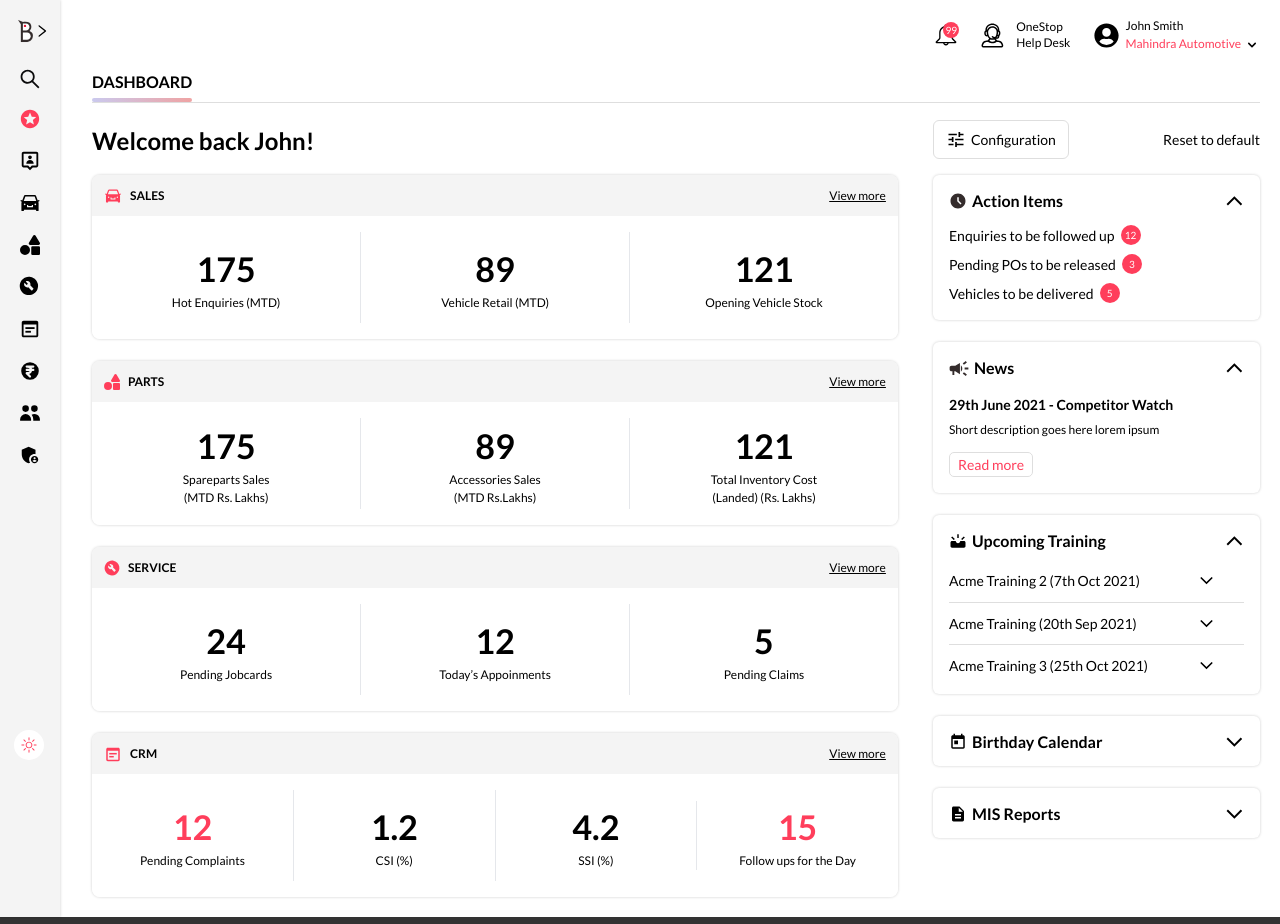
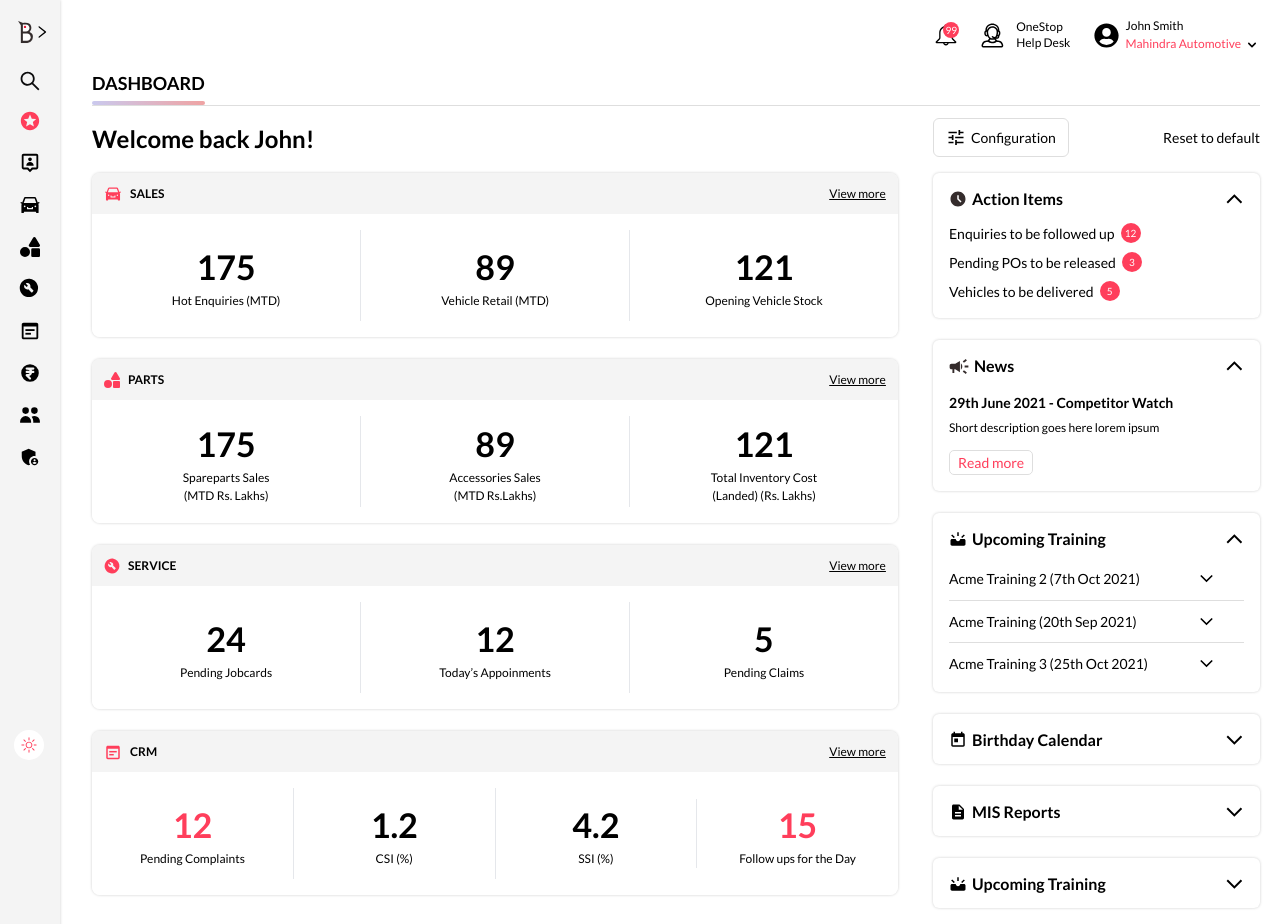
Before and after one commit to nilesh01011/robin-dashboard, a React (Create React App) app: page /dashboard in a window 1280 px wide. Shown: the top 924 px of the page. Built offline with nearby package versions, Linux system fonts and the light colour scheme.

Commit message:
changes made

```diff
--- a/src/components/ContentBody.js
+++ b/src/components/ContentBody.js
@@ -8,14 +8,14 @@ function ContentBody({ theme }) {
             <div className='w-full h-full'>
                 {/* title */}
                 <div className={`w-full border-b-[1px] ${theme === 'dark' ? 'border-[#635D5D]' : 'border-[#DEDEDE]'}`}>
-                    <h1 className='pb-[8px] relative w-max font-semibold'>
+                    <h1 className='pb-[8px] relative w-max font-semibold text-[18px]'>
                         DASHBOARD
                         <span className='absolute bottom-0 left-0 bg-gradient-to-r from-[#CAC9EE] to-[#EFA3A3] w-full h-[4px] rounded'></span>
                     </h1>
                 </div>
 
                 {/* main content body */}
-                <div className='w-full h-full flex slg:my-[20px] mt-[15px] mb-[25px] items-start justify-between flex-wrap xl:flex-row'>
+                <div className='w-full h-full flex mt-[15px] slg:mb-[20px] mb-[25px] items-start justify-between flex-wrap xl:flex-row'>
                     <LeftContentBody theme={theme} />
                     <RightContentBody theme={theme} />
                 </div>
--- a/src/components/DesktopSidebar.js
+++ b/src/components/DesktopSidebar.js
@@ -16,11 +16,11 @@ function DesktopSidebar({ theme, handleTheme }) {
                             {
                                 isOpen ?
                                     (
-                                        <div className='w-[15px] h-[34px] flex items-start transition-all duration-300 relative left-[4px]'>
+                                        <div className='w-[15px] h-[36px] flex items-start transition-all duration-300 relative left-[4px]'>
                                             <img src={`${theme === 'dark' ? './images/B_dark_theme.svg' : './images/B_Light_theme.svg'}`} className='h-full mr-auto' alt='robin-logo' />
                                         </div>
                                     ) : (
-                                        <div className='h-[34px] flex items-start'>
+                                        <div className='h-[36px] flex items-start'>
                                             <img src={`${theme === 'dark' ? './images/RobinDark_theme.svg' : './images/RobinLightTheme.svg'}`} className='h-full mr-auto' alt='robin-logo' />
                                         </div>
                                     )
--- a/src/components/MainContent.js
+++ b/src/components/MainContent.js
@@ -15,7 +15,6 @@ function MainContent({ theme }) {
 
     return (
         <>
-
             {
                 isLoading ? (
                     <MainContentSkelaton theme={theme} />
@@ -26,11 +25,6 @@ function MainContent({ theme }) {
                     </div>
                 )
             }
-
-            {/* <div className={`w-full h-full ${theme === 'dark' ? 'text-white' : 'text-black'} xs:pl-[20px] xs:pr-[20px] px-[10px]`}>
-                <TopNav theme={theme} />
-                <ContentBody theme={theme} />
-            </div> */}
         </>
     )
 }
--- a/src/components/RightContentBody.js
+++ b/src/components/RightContentBody.js
@@ -2,6 +2,7 @@ import React, { useState } from 'react'
 import { MdAccessTimeFilled, MdOutlineArrowForwardIos } from 'react-icons/md'
 import { upCommingTraining } from '../Data'
 import UpcomingAccordion from './UpcomingAccordion'
+import UpcomingAccordions from './UpcomingAccordions'
 // import Carousel from './Carousel'
 
 function RightContentBody({ theme }) {
@@ -10,6 +11,7 @@ function RightContentBody({ theme }) {
     const [isOpen_1, setIsOpen_1] = useState(true)
     const [isOpen_2, setIsOpen_2] = useState(false)
     const [isOpen_3, setIsOpen_3] = useState(false)
+    const [isOpen_4, setIsOpen_4] = useState(false)
 
     const [data, setData] = useState(upCommingTraining);
 
@@ -204,6 +206,38 @@ function RightContentBody({ theme }) {
                             </div>
                         }
                     </div>
+
+                    {/* box 6 */}
+                    <div className={`rounded-md w-full ${isOpen_4 ? 'h-max' : 'h-[50px]'} overflow-hidden ${changeTheme} flex flex-col items-center p-[16px] pt-[14px] shadow-[0_0_3px_rgba(0,0,0,0.2)]`}>
+                        <div onClick={() => setIsOpen_4(!isOpen_4)} className='w-full flex items-center justify-between cursor-pointer'>
+                            <div className='w-full flex items-center gap-[5px]'>
+                                {/* icons */}
+                                <div className=''>
+                                    <svg xmlns="http://www.w3.org/2000/svg" width="18" height="18" viewBox="0 0 24 24" fill="none">
+                                        <path d="M21.1595 7.25961L19.7495 5.84961L16.1895 9.39961L17.5995 10.8096C17.5995 10.8096 21.0495 7.28961 21.1595 7.25961Z" fill={`${theme === 'dark' ? '#fff' : '#000'}`} />
+                                        <path d="M13 3H11V8H13V3Z" fill={`${theme === 'dark' ? '#fff' : '#000'}`} />
+                                        <path d="M6.39984 10.8098L7.80984 9.39984L4.25984 5.83984L2.83984 7.25984C2.94984 7.28984 6.39984 10.8098 6.39984 10.8098Z" fill={`${theme === 'dark' ? '#fff' : '#000'}`} />
+                                        <path d="M20 12H15C15 12.7956 14.6839 13.5587 14.1213 14.1213C13.5587 14.6839 12.7956 15 12 15C11.2044 15 10.4413 14.6839 9.87868 14.1213C9.31607 13.5587 9 12.7956 9 12H4C3.47005 12.0016 2.96227 12.2128 2.58753 12.5875C2.2128 12.9623 2.00158 13.4701 2 14L2 19C2.00158 19.5299 2.2128 20.0377 2.58753 20.4125C2.96227 20.7872 3.47005 20.9984 4 21H20C20.5299 20.9984 21.0377 20.7872 21.4125 20.4125C21.7872 20.0377 21.9984 19.5299 22 19V14C21.9984 13.4701 21.7872 12.9623 21.4125 12.5875C21.0377 12.2128 20.5299 12.0016 20 12V12Z" fill={`${theme === 'dark' ? '#fff' : '#000'}`} />
+                                    </svg>
+                                </div>
+                                {/* text */}
+                                <span className='font-bold text-[16px] select-none'>Upcoming Training</span>
+                            </div>
+                            {/* icons */}
+
+                            <MdOutlineArrowForwardIos className={`${isOpen_4 ? 'rotate-[270deg] transition-all' : 'rotate-[90deg] transition-all'}`} size={20} />
+                        </div>
+                        {/* contents body */}
+                        <div className={`w-full text-left mt-[7px] flex flex-col gap-[8px] h-full divide-y-[1px] ${theme === 'dark' ? 'divide-[#8E8585]' : 'divide-[#DEDEDE]'}`}>
+
+                            {
+                                data.map((ele) => {
+                                    const { id } = ele;
+                                    return <UpcomingAccordions key={id} {...ele} theme={theme} />
+                                })
+                            }
+                        </div>
+                    </div>
                 </div>
 
             </div>
--- a/src/components/TopNav.js
+++ b/src/components/TopNav.js
@@ -14,9 +14,9 @@ function TopNav({ theme }) {
         <>
             <div className='w-full h-max flex items-baseline slg:justify-end justify-between py-[17px]'>
                 {/* mobile view icons */}
-                <div className='w-max slg:hidden block'>
+                <div className='w-max h-full slg:hidden block'>
                     <button onClick={() => handleNavbar()} type='button' className='flex items-center gap-1'>
-                        <div className='w-[15px] h-[29px] flex items-start transition-all duration-300 relative left-[4px]'>
+                        <div className='w-[15px] h-[30px] flex items-start transition-all duration-300 relative left-[4px]'>
                             <img src={`${theme === 'dark' ? './images/B_dark_theme.svg' : './images/B_Light_theme.svg'}`} className='h-full mr-auto' alt='robin-logo' />
                         </div>
                         {/* icons */}
--- /dev/null
+++ b/src/components/UpcomingAccordions.js
@@ -0,0 +1,9 @@
+import React from 'react'
+
+function UpcomingAccordions() {
+    return (
+        <div>UpcomingAccordions</div>
+    )
+}
+
+export default UpcomingAccordions
```
Also changed, not shown: src/components/Login.js (+12 -17 lines).
